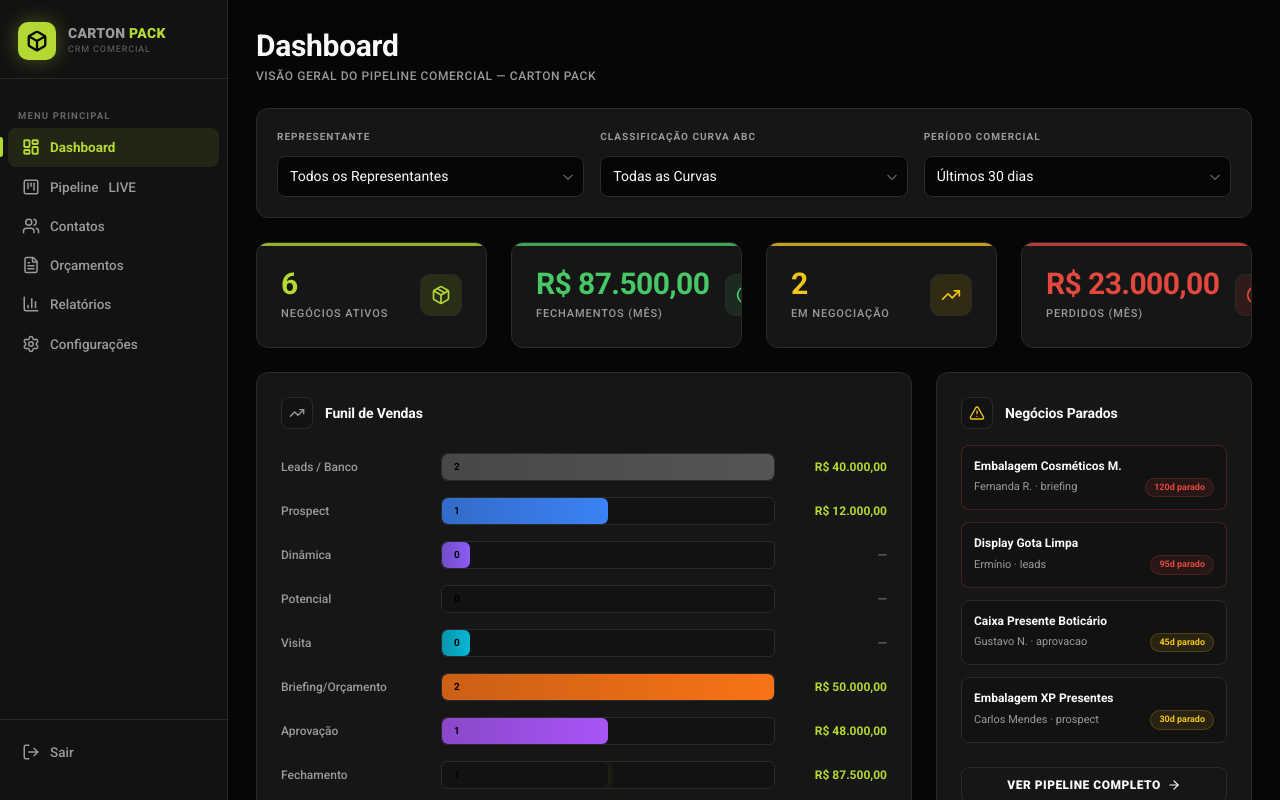
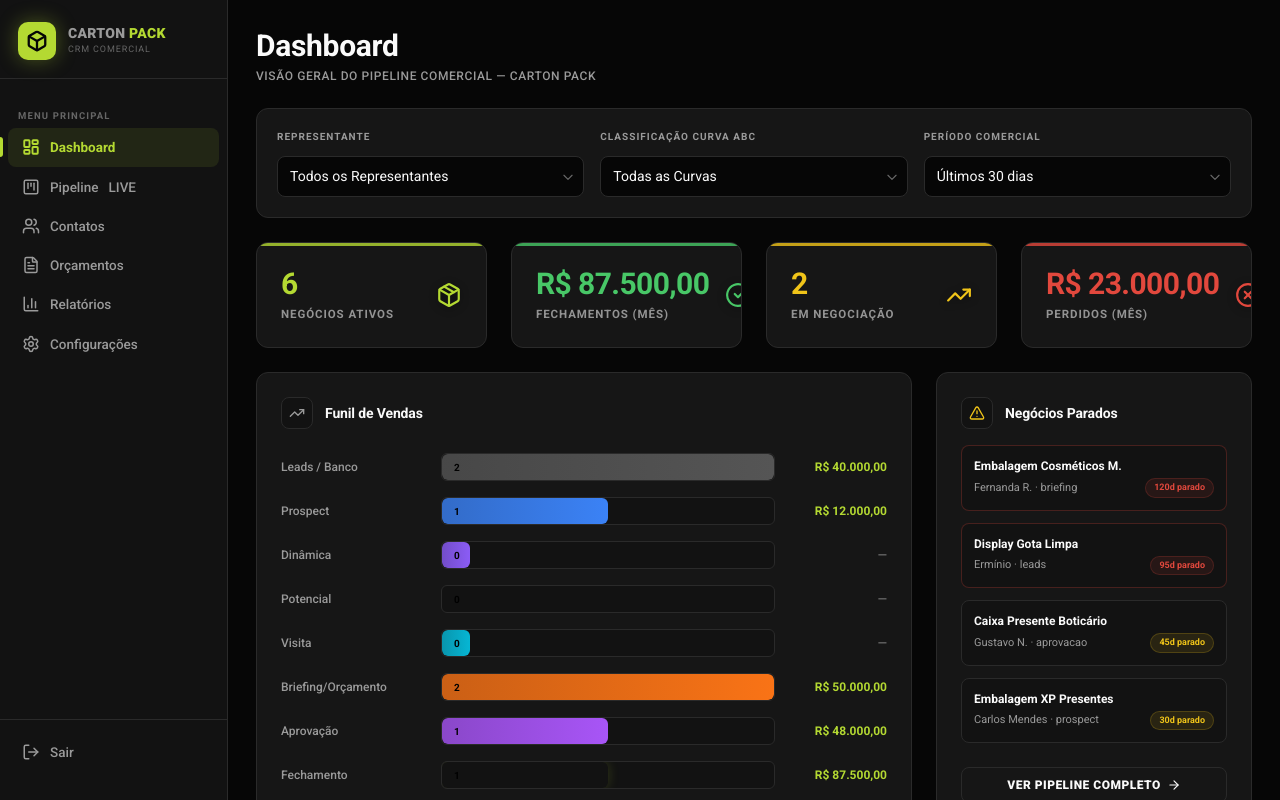
Before and after one commit to mauriciomtabi/CRM-Carton-Pack, a Next.js app: page /dashboard in a window 1280 px wide. Built offline with nearby package versions, Linux system fonts and the light colour scheme.

Commit message:
UI: simplify stat card icons by removing square boxes, highlight titles and values on hover with direct SVG glow filters, and replace emojis in pipeline columns with styled Lucide React components

```diff
--- a/src/app/(crm)/dashboard/page.tsx
+++ b/src/app/(crm)/dashboard/page.tsx
@@ -166,7 +166,7 @@ export default function DashboardPage() {
             <div className="stat-label">Negócios Ativos</div>
           </div>
           <div className="stat-icon">
-            <Package size={20} className="text-[var(--lime)]" />
+            <Package size={26} className="text-[var(--lime)]" />
           </div>
         </div>
 
@@ -176,7 +176,7 @@ export default function DashboardPage() {
             <div className="stat-label">Fechamentos (mês)</div>
           </div>
           <div className="stat-icon">
-            <CheckCircle size={20} className="text-[var(--green)]" />
+            <CheckCircle size={26} className="text-[var(--green)]" />
           </div>
         </div>
 
@@ -186,7 +186,7 @@ export default function DashboardPage() {
             <div className="stat-label">Em Negociação</div>
           </div>
           <div className="stat-icon">
-            <TrendingUp size={20} className="text-[var(--yellow)]" />
+            <TrendingUp size={26} className="text-[var(--yellow)]" />
           </div>
         </div>
 
@@ -196,7 +196,7 @@ export default function DashboardPage() {
             <div className="stat-label">Perdidos (mês)</div>
           </div>
           <div className="stat-icon">
-            <XCircle size={20} className="text-[var(--red)]" />
+            <XCircle size={26} className="text-[var(--red)]" />
           </div>
         </div>
       </div>
--- a/src/app/globals.css
+++ b/src/app/globals.css
@@ -418,7 +418,6 @@ a, button, input, select, textarea {
   border-bottom: 1px solid var(--line);
   flex-shrink: 0;
 }
-
 .kanban-col-icon {
   width: 28px;
   height: 28px;
@@ -426,9 +425,28 @@ a, button, input, select, textarea {
   display: flex;
   align-items: center;
   justify-content: center;
-  font-size: 14px;
-  background: rgba(255,255,255,0.04);
+  background: rgba(255, 255, 255, 0.03);
+  color: var(--col-color, var(--white));
+  border: 1px solid rgba(255, 255, 255, 0.05);
   flex-shrink: 0;
+  transition: all 0.25s cubic-bezier(0.4, 0, 0.2, 1);
+}
+
+.kanban-col-icon svg {
+  fill: currentColor;
+  fill-opacity: 0;
+  transition: all 0.25s cubic-bezier(0.4, 0, 0.2, 1);
+}
+
+.kanban-col:hover .kanban-col-icon {
+  background: color-mix(in srgb, var(--col-color) 12%, transparent);
+  border-color: color-mix(in srgb, var(--col-color) 25%, transparent);
+  box-shadow: 0 0 10px color-mix(in srgb, var(--col-color) 20%, transparent);
+}
+
+.kanban-col:hover .kanban-col-icon svg {
+  fill-opacity: 0.22;
+  transform: scale(1.05);
 }
 
 .kanban-col-info { flex: 1; min-width: 0; }
@@ -679,24 +697,26 @@ a, button, input, select, textarea {
 
 .stat-label {
   font-family: var(--font-brand), sans-serif;
-  font-size: 11px;
-  font-weight: 500;
-  color: var(--gray);
+  font-size: 11.5px;
+  font-weight: 700;
+  color: var(--white);
+  opacity: 0.55;
   text-transform: uppercase;
   letter-spacing: 0.08em;
   margin-top: 6px;
+  transition: all 0.2s ease;
+}
+
+.stat-card:hover .stat-label {
+  opacity: 0.95;
 }
 
 .stat-icon {
-  width: 42px;
-  height: 42px;
-  border-radius: 10px;
   display: flex;
   align-items: center;
   justify-content: center;
   flex-shrink: 0;
-  background: var(--stat-glow-bg, rgba(255, 255, 255, 0.02));
-  border: 1px solid var(--line);
+  color: var(--stat-color, var(--lime));
   transition: all 0.25s cubic-bezier(0.4, 0, 0.2, 1);
 }
 
@@ -704,17 +724,13 @@ a, button, input, select, textarea {
   fill: currentColor;
   fill-opacity: 0;
   transition: all 0.25s cubic-bezier(0.4, 0, 0.2, 1);
-}
-
-.stat-card:hover .stat-icon {
-  background: var(--stat-glow-bg);
-  border-color: var(--stat-glow-border);
-  box-shadow: 0 0 15px var(--stat-glow-color);
+  filter: drop-shadow(0 2px 4px rgba(0,0,0,0.4));
 }
 
 .stat-card:hover .stat-icon svg {
-  fill-opacity: 0.25;
-  transform: scale(1.08);
+  fill-opacity: 0.22;
+  transform: scale(1.12);
+  filter: drop-shadow(0 0 10px var(--stat-color)) drop-shadow(0 2px 8px rgba(0,0,0,0.5));
 }
 
 /* ══════════════ SECTION HEADER ICONS ══════════════ */
--- a/src/components/pipeline/PipelineBoard.tsx
+++ b/src/components/pipeline/PipelineBoard.tsx
@@ -116,7 +116,9 @@ function KanbanColumn({ stage, deals }: { stage: DealStage; deals: Deal[] }) {
   return (
     <div className="kanban-col" style={style}>
       <div className="kanban-col-header">
-        <span className="kanban-col-icon">{cfg.icon}</span>
+        <span className="kanban-col-icon">
+          <cfg.icon size={14} />
+        </span>
         <div className="kanban-col-info">
           <div className="kanban-col-title">
             {cfg.label}
--- a/src/types/index.ts
+++ b/src/types/index.ts
@@ -1,3 +1,5 @@
+import { Target, Radio, RefreshCw, Briefcase, Car, FileText, CheckCircle, Trophy, XCircle, Handshake } from 'lucide-react'
+
 export type UserRole = 'admin' | 'vendedor' | 'representante'
 
 export type DealStage =
@@ -140,22 +142,22 @@ export interface KanbanColumn {
   id: DealStage
   label: string
   color: string
-  icon: string
+  icon: any
   deals: Deal[]
   showValue: boolean
 }
 
-export const STAGE_CONFIG: Record<DealStage, { label: string; color: string; icon: string; showValue: boolean }> = {
-  leads:      { label: 'Leads / Banco',         color: '#555555', icon: '🎯', showValue: false },
-  prospect:   { label: 'Prospect',               color: '#3b82f6', icon: '📡', showValue: false },
-  dinamica:   { label: 'Dinâmica',               color: '#8b5cf6', icon: '🔄', showValue: false },
-  potencial:  { label: 'Potencial / Negociação', color: '#f0c419', icon: '💼', showValue: false },
-  visita:     { label: 'Visita',                 color: '#06b6d4', icon: '🚗', showValue: false },
-  briefing:   { label: 'Briefing / Orçamento',   color: '#f97316', icon: '📄', showValue: true  },
-  aprovacao:  { label: 'Aprovação',              color: '#a855f7', icon: '✅', showValue: true  },
-  fechamento: { label: 'Fechamento',             color: '#b4d932', icon: '🏆', showValue: true  },
-  perdido:    { label: 'Perdidos',               color: '#e2483d', icon: '❌', showValue: true  },
-  pos_venda:  { label: 'Pós-Vendas',             color: '#48c767', icon: '🤝', showValue: true  },
+export const STAGE_CONFIG: Record<DealStage, { label: string; color: string; icon: any; showValue: boolean }> = {
+  leads:      { label: 'Leads / Banco',         color: '#555555', icon: Target, showValue: false },
+  prospect:   { label: 'Prospect',               color: '#3b82f6', icon: Radio, showValue: false },
+  dinamica:   { label: 'Dinâmica',               color: '#8b5cf6', icon: RefreshCw, showValue: false },
+  potencial:  { label: 'Potencial / Negociação', color: '#f0c419', icon: Briefcase, showValue: false },
+  visita:     { label: 'Visita',                 color: '#06b6d4', icon: Car, showValue: false },
+  briefing:   { label: 'Briefing / Orçamento',   color: '#f97316', icon: FileText, showValue: true  },
+  aprovacao:  { label: 'Aprovação',              color: '#a855f7', icon: CheckCircle, showValue: true  },
+  fechamento: { label: 'Fechamento',             color: '#b4d932', icon: Trophy, showValue: true  },
+  perdido:    { label: 'Perdidos',               color: '#e2483d', icon: XCircle, showValue: true  },
+  pos_venda:  { label: 'Pós-Vendas',             color: '#48c767', icon: Handshake, showValue: true  },
 }
 
 export const FOLLOW_UP_LOST_REASONS = [
```
